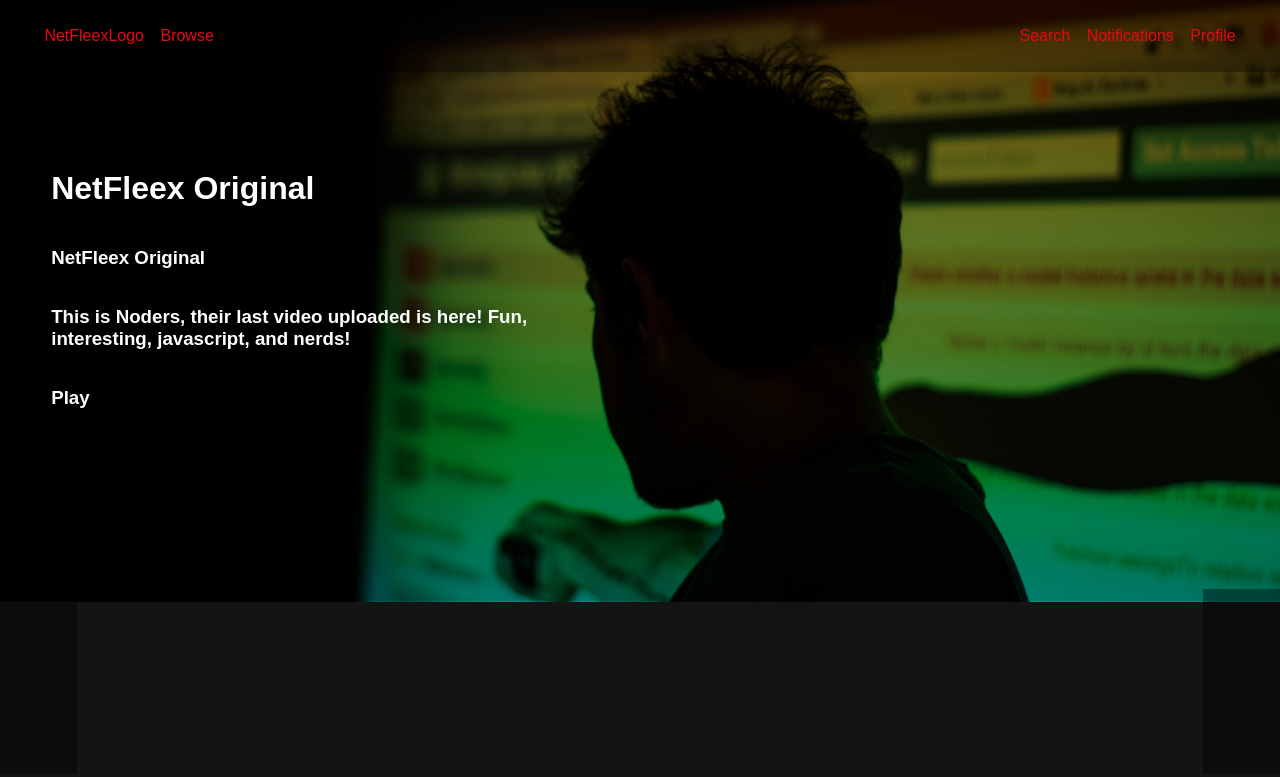
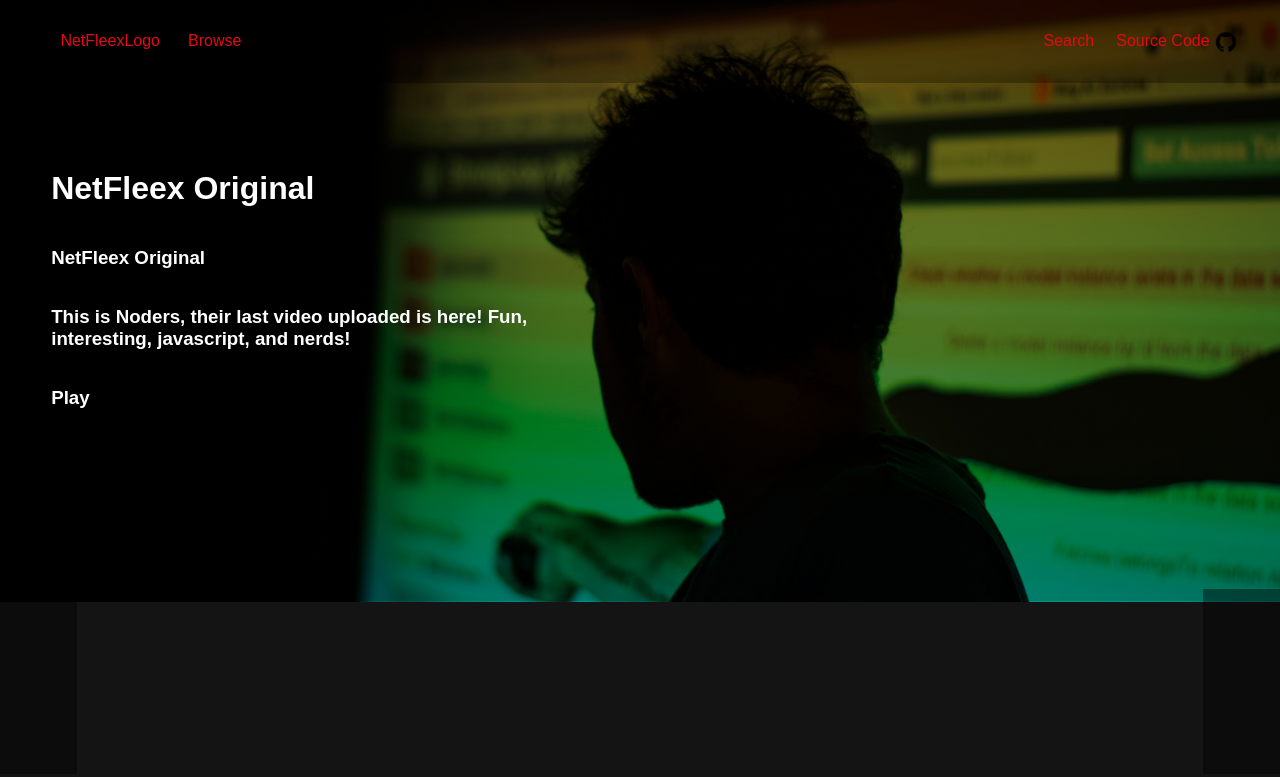
Before and after one commit to fforres/in_plain_js, a website: page netflix/index.html in a window 1280 px wide. Shown: the top 777 px of the page. Drawn offline with Linux system fonts and the light colour scheme; no server answers.

Commit message:
Updating some css

```diff
--- a/netflix/index.html
+++ b/netflix/index.html
@@ -17,19 +17,16 @@
     <div id="netfleex">
       <div class="topbarWrapper">
         <div class="topbar">
-          <div class="left">
           <nav>
             <button class="btn" href="#"> NetFleexLogo </button>
             <button class="btn" href="#"> Browse </button>
           </nav>
-          </div>
-          <div class="left">
           <nav>
             <button class="btn" href="#"> Search </button>
-              <button class="btn" href="#"> Notifications </button>
-              <button class="btn" href="#"> Profile </button>
+            <a class="btn with-icon" target="_blank" href="https://github.com/fforres/in_plain_js">
+              <span>Source Code</span> <img class="icon" src="./imgs/github.png" alt="">
+            </a>
           </nav>
-          </div>
         </div>
       </div>
       <div id="mainView" class="mainView">
--- a/netflix/style/master.css
+++ b/netflix/style/master.css
@@ -6,12 +6,6 @@
   background-color: #141414;
   margin: 0em;
   padding: 0em;
-}
-button.btn {
-  border: none;
-  background: none;
-  background-color: none;
-  color: #E50914;
 }
 
 #netfleex {
--- a/netflix/style/topbar.css
+++ b/netflix/style/topbar.css
@@ -13,3 +13,31 @@
   padding-right: 3%;
   justify-content: space-between;
 }
+
+.topbar nav {
+  display: flex;
+}
+
+.topbar nav .btn {
+  text-decoration: none;
+  border: none;
+  background: none;
+  background-color: none;
+  text-decoration: none;
+  color: #E50914;
+  margin-left: 1em;
+}
+
+.topbar nav a.btn:visited {
+  text-decoration: none;
+}
+
+.topbar nav .btn.with-icon{
+  display: flex;
+  flex-direction: row;
+  align-items: center;
+}
+
+.topbar nav .btn .icon {
+  height: 2rem;
+}
```
Also changed, not shown: netflix/imgs/github.png (added). Lines whose indentation alone changed are shown as unchanged.
